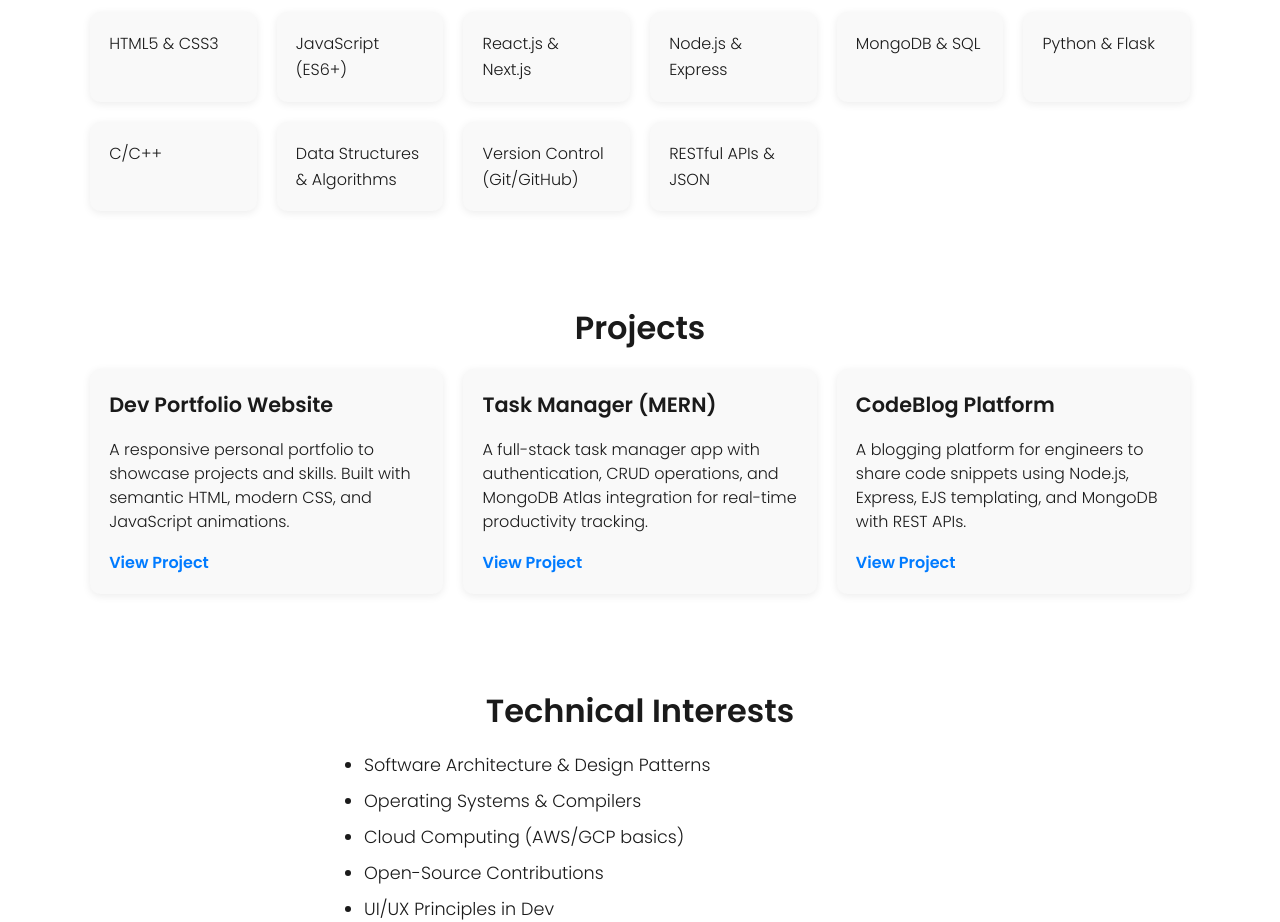
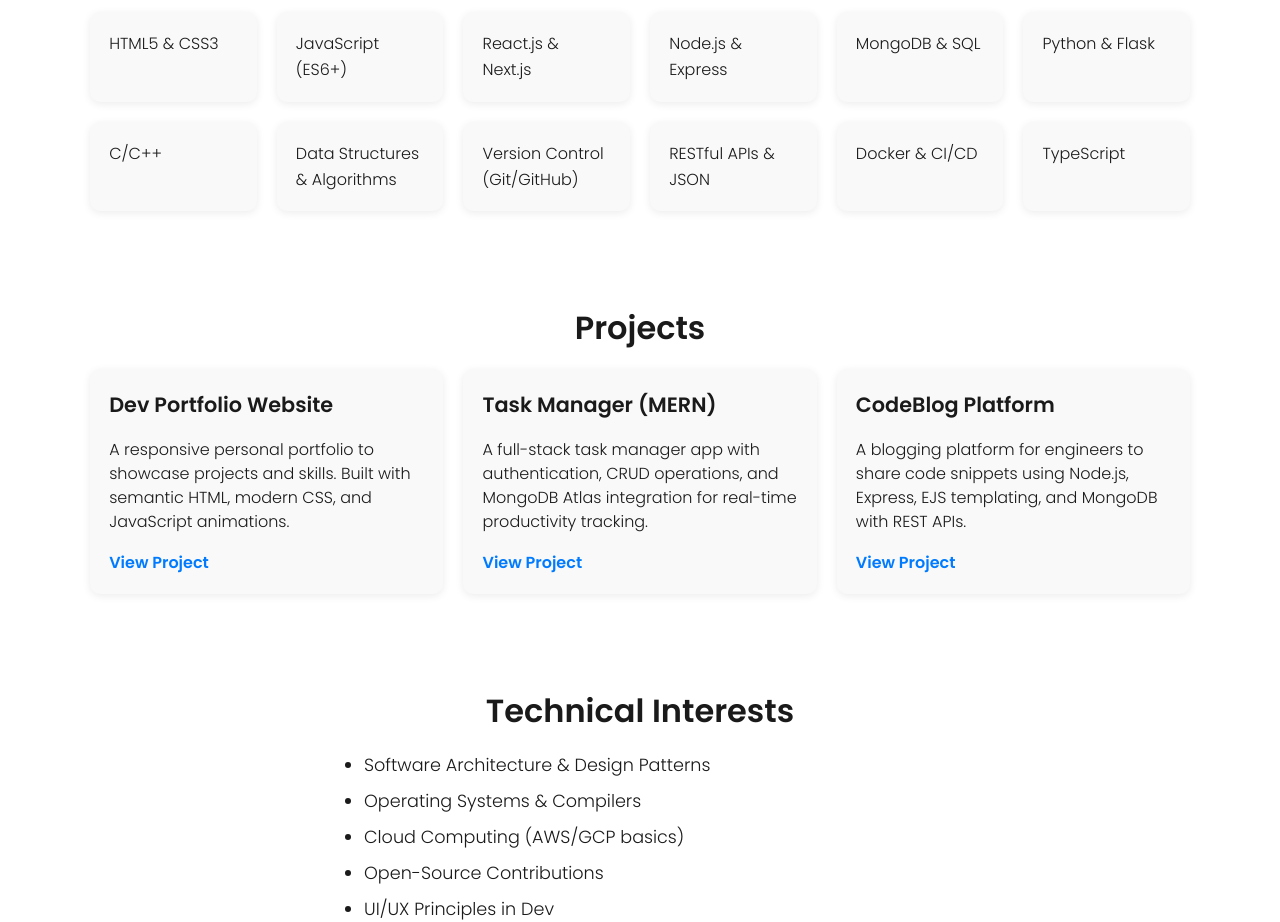
Before and after one commit to DiwanshGiri/portfolio, a plain HTML site: page index.html in a window 1280 px wide. Shown: the part 820-1742 px from the top of the page. Drawn offline with Linux system fonts and the light colour scheme.

Commit message:
Update index.html

```diff
--- a/index.html
+++ b/index.html
@@ -67,7 +67,10 @@
     <div class="skill">Data Structures & Algorithms</div>
     <div class="skill">Version Control (Git/GitHub)</div>
     <div class="skill">RESTful APIs & JSON</div>
+    <div class="skill">Docker & CI/CD</div>
+    <div class="skill">TypeScript</div>
 </div>
+
         </div>
     </section>
 
```
Lines whose indentation alone changed are shown as unchanged.
